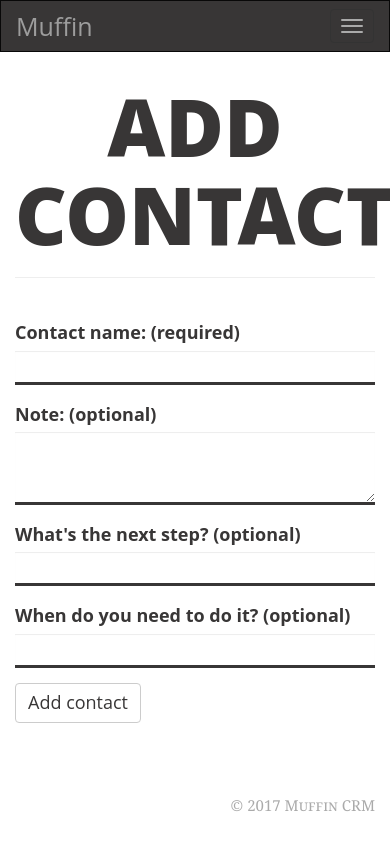
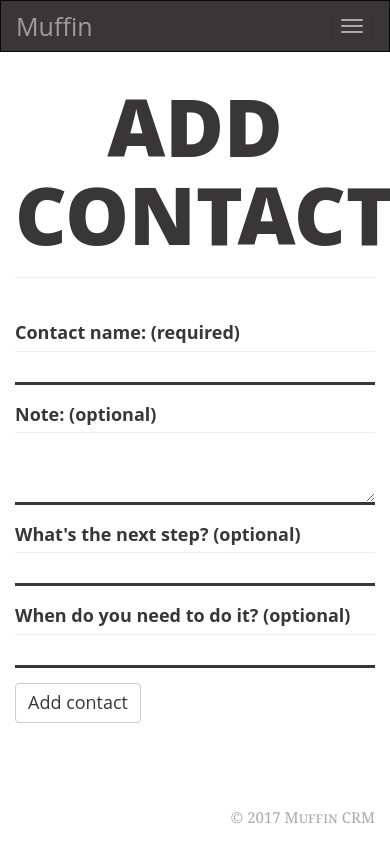
Before and after one commit to kmbn/sunny-crm, a Flask app: page /add_contact in a window 390 px wide. Before the commit the page ends 811 px from the top, so only its background shows below. Run offline with Flask 2, Linux system fonts and the light colour scheme; the visitor is signed in with stand-in values (Sample User, id 1); some libraries are stand-ins or nearby versions.

Commit message:
Place footer at bottom of screen
If there's not a lot of content, the footer appears
at the bottom of the screen. Otherwise, it appears
at the end of the content.

```diff
--- a/app/static/custom.css
+++ b/app/static/custom.css
@@ -1,3 +1,68 @@
+/*------------------------------------------------------------------------*/
+/* Make footer appear at bottom of screen if there's not a lot of content */
+html,
+body {
+    margin:0;
+    padding:0;
+    height:100%;
+}
+#wrapper {
+    min-height:100%;
+    position:relative;
+}
+#header {
+    padding:10px;
+}
+#content {
+    padding-bottom:100px; /* Height of the footer element */
+}
+#footer {
+    width:100%;
+    height:100px;
+    position:absolute;
+    bottom:0;
+    left:0;
+}
+
+/*------------------------------------------------*/
+/* Change the point at which the navbar collapses */
+@media (max-width: 995px) {
+  .navbar-header {
+      float: none;
+  }
+  .navbar-left,.navbar-right {
+      float: none !important;
+  }
+  .navbar-toggle {
+      display: block;
+  }
+  .navbar-collapse {
+      border-top: 1px solid transparent;
+      box-shadow: inset 0 1px 0 rgba(255,255,255,0.1);
+  }
+  .navbar-fixed-top {
+      top: 0;
+      border-width: 0 0 1px;
+  }
+  .navbar-collapse.collapse {
+      display: none!important;
+  }
+  .navbar-nav {
+      float: none!important;
+      margin-top: 7.5px;
+  }
+  .navbar-nav>li {
+      float: none;
+  }
+  .navbar-nav>li>a {
+      padding-top: 10px;
+      padding-bottom: 10px;
+  }
+  .collapse.in{
+      display:block !important;
+  }
+}
+
 h1 {
     font-size: 8rem;
     text-align: center;
@@ -100,7 +165,7 @@ body {
     font-family: 'futura-pt',Futura,'Open Sans',sans-serif;
 }
 .modal-footer {
-    margin-top: 50px;
+    margin-top: 40px;
     border: none;
 }
 
@@ -118,11 +183,8 @@ body {
 .cd-popup-trigger { margin: 6em auto; }
 }
 
-/* --------------------------------
-
-xpopup
-
--------------------------------- */
+/*-----------------------*/
+/* Confirm delete popup */
 .cd-popup {
     position: fixed;
     left: 0;
@@ -267,11 +329,7 @@ xpopup
     white-space: nowrap;
 }
 
-
-/* Minimal autocomplete styling */
-
-
-
+/*------------------------------------------*/
 /* min Jquery CSS elements for autocomplete */
 .ui-autocomplete{
     position: absolute;
--- a/app/templates/base.html
+++ b/app/templates/base.html
@@ -17,6 +17,8 @@ type="image/x-icon">
 type="image/x-icon">
 {% endblock %}
 
+{% block body %}
+<div id="wrapper">
 
 {% block navbar %}
 <div class="navbar navbar-inverse" role="navigation">
@@ -56,6 +58,7 @@ type="image/x-icon">
 {% endblock %}
 
 {% block content %}
+<div id="content">
     <div class="container container-content">
     {% for message in get_flashed_messages() %}
         <div class="alert alert-info alert-fadeable">
@@ -68,8 +71,11 @@ type="image/x-icon">
     <div class="container container-content">
         {% block page_content %}{% endblock %}
     </div>
+</div>
+{% endblock %}
 
-    {% block footer %}
+{% block footer %}
+<div id="footer">
     <div class="modal-footer">
         <div class="container container-content">
             <ul class="nav navbar-nav navbar-right navbar-footer">
@@ -77,11 +83,13 @@ type="image/x-icon">
             </ul>
         </div>
     </div>
-    {% endblock %}
+</div>
 {% endblock %}
-
+</div>
 {% block scripts%}
     {{super()}}
     <script src="http://code.jquery.com/ui/1.12.1/jquery-ui.js" ></script>
     <script src="{{ url_for('static', filename='custom.js') }}"></script>
 {% endblock %}
+
+{% endblock %}
```
